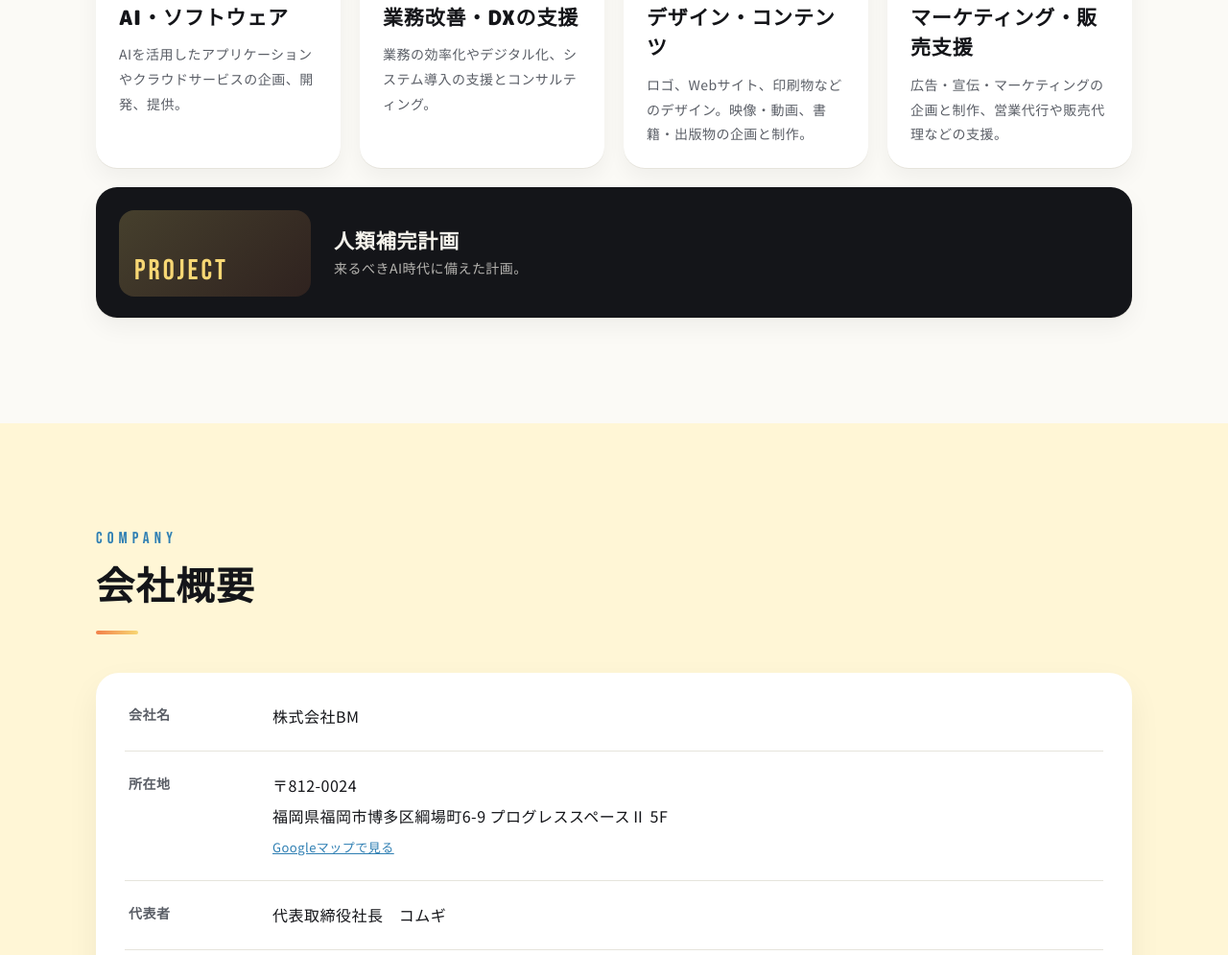
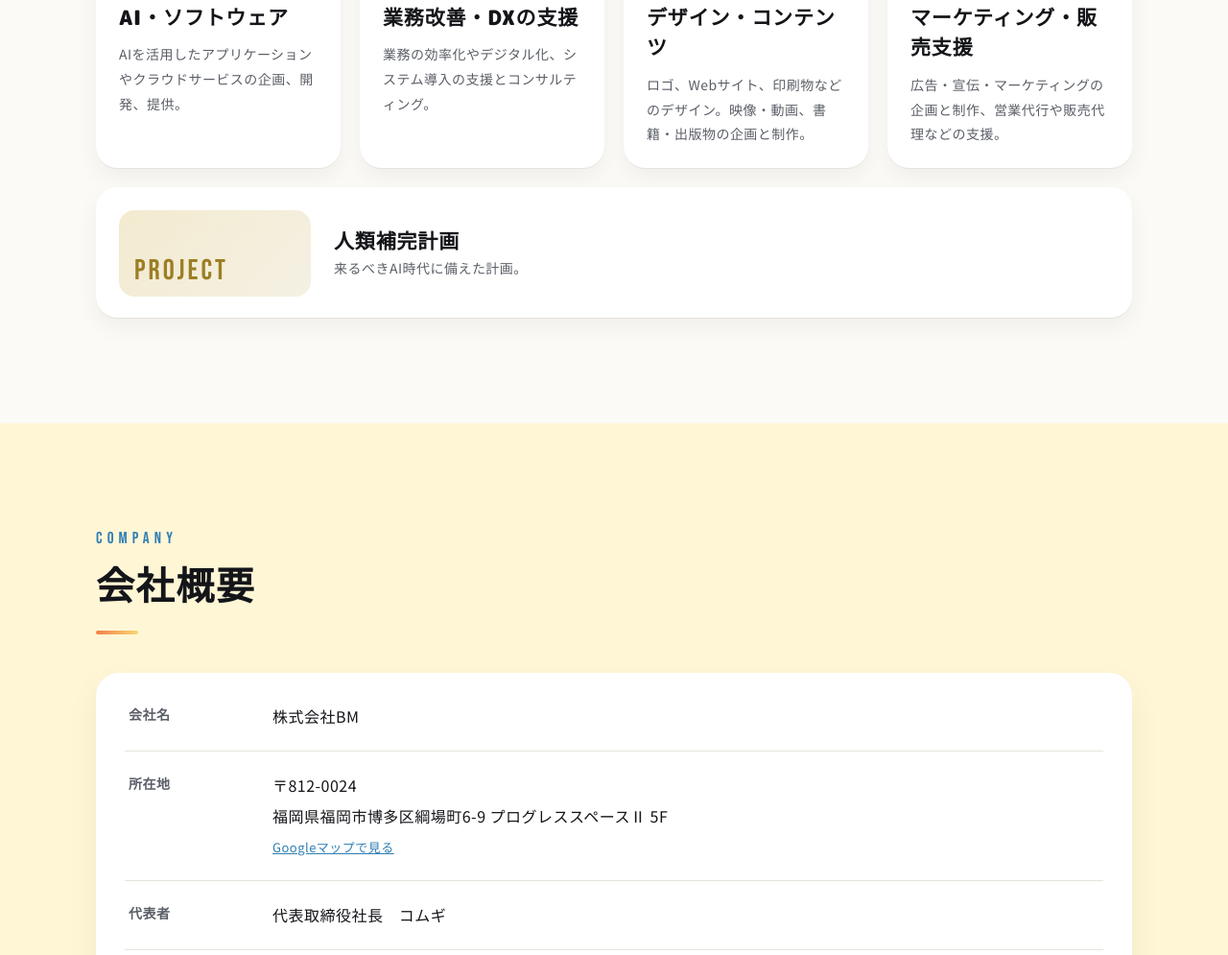
Before and after one commit to hktymc18/bm-si, a plain HTML site: page index.html in a window 1280 px wide. Shown: the part 4729-5724 px from the top of the page at 96% size. Drawn offline with Linux system fonts and the light colour scheme; a web font is replaced by a local one.

Commit message:
人類補完計画のカードを他と同じ白い背景に
Co-Authored-By: Claude Opus 5.5 <noreply@anthropic.com>
Claude-Session: https://claude.ai/code/session_011FoPRDxHevdwytnz53za5N

```diff
--- a/index.html
+++ b/index.html
@@ -128,9 +128,8 @@ h2{font:900 clamp(26px,3.6vw,40px)/1.45 var(--f-head);letter-spacing:.04em}
 .biz .thumb{height:110px;border-radius:16px;background:linear-gradient(135deg,color-mix(in srgb,var(--c) 22%,#fff),color-mix(in srgb,var(--c) 6%,#F7F5EF));display:flex;align-items:flex-end;padding:12px 16px;font:400 30px/1 var(--f-en);letter-spacing:.1em;color:color-mix(in srgb,var(--c) 75%,#141519)}
 
 .biz .thumb{overflow:hidden}
-.biz .card.x{grid-column:1/-1;flex-direction:row;align-items:center;gap:24px;background:var(--ink);color:var(--on-ink)}
-.biz .card.x .thumb{flex:none;width:200px;height:90px;background:linear-gradient(135deg,rgba(247,215,116,.22),rgba(242,128,74,.12));color:var(--moon)}
-.biz .card.x p{color:rgba(245,243,236,.72)}
+.biz .card.x{grid-column:1/-1;flex-direction:row;align-items:center;gap:24px}
+.biz .card.x .thumb{flex:none;width:200px;height:90px}
 @media (max-width:600px){.biz .card.x{flex-direction:column;align-items:stretch}.biz .card.x .thumb{width:auto}}
 /* 会社概要 */
 .co{margin-top:40px;display:grid;grid-template-columns:150px minmax(0,1fr);background:#fff;border-radius:24px;padding:10px 30px;box-shadow:0 1px 0 var(--line),0 14px 34px rgba(20,21,25,.06)}
@@ -324,7 +323,7 @@ input:focus,select:focus,textarea:focus{outline:2px solid var(--fire);outline-of
       <article class="card rv" style="--c:var(--sky)"><div class="thumb">DX SUPPORT</div><h3>業務改善・DXの支援</h3><p>業務の効率化やデジタル化、システム導入の支援とコンサルティング。</p></article>
       <article class="card rv" style="--c:var(--ember)"><div class="thumb">DESIGN ＆ CONTENT</div><h3>デザイン・コンテンツ</h3><p>ロゴ、Webサイト、印刷物などのデザイン。映像・動画、書籍・出版物の企画と制作。</p></article>
       <article class="card rv" style="--c:#7FA01A"><div class="thumb">MARKETING</div><h3>マーケティング・販売支援</h3><p>広告・宣伝・マーケティングの企画と制作、営業代行や販売代理などの支援。</p></article>
-      <article class="card rv x" style="--c:var(--moon)"><div class="thumb">PROJECT</div><div><h3>人類補完計画</h3><p>来るべきAI時代に備えた計画。</p></div></article>
+      <article class="card rv x" style="--c:#C9A227"><div class="thumb">PROJECT</div><div><h3>人類補完計画</h3><p>来るべきAI時代に備えた計画。</p></div></article>
     </div>
   </div>
 </section>
```
